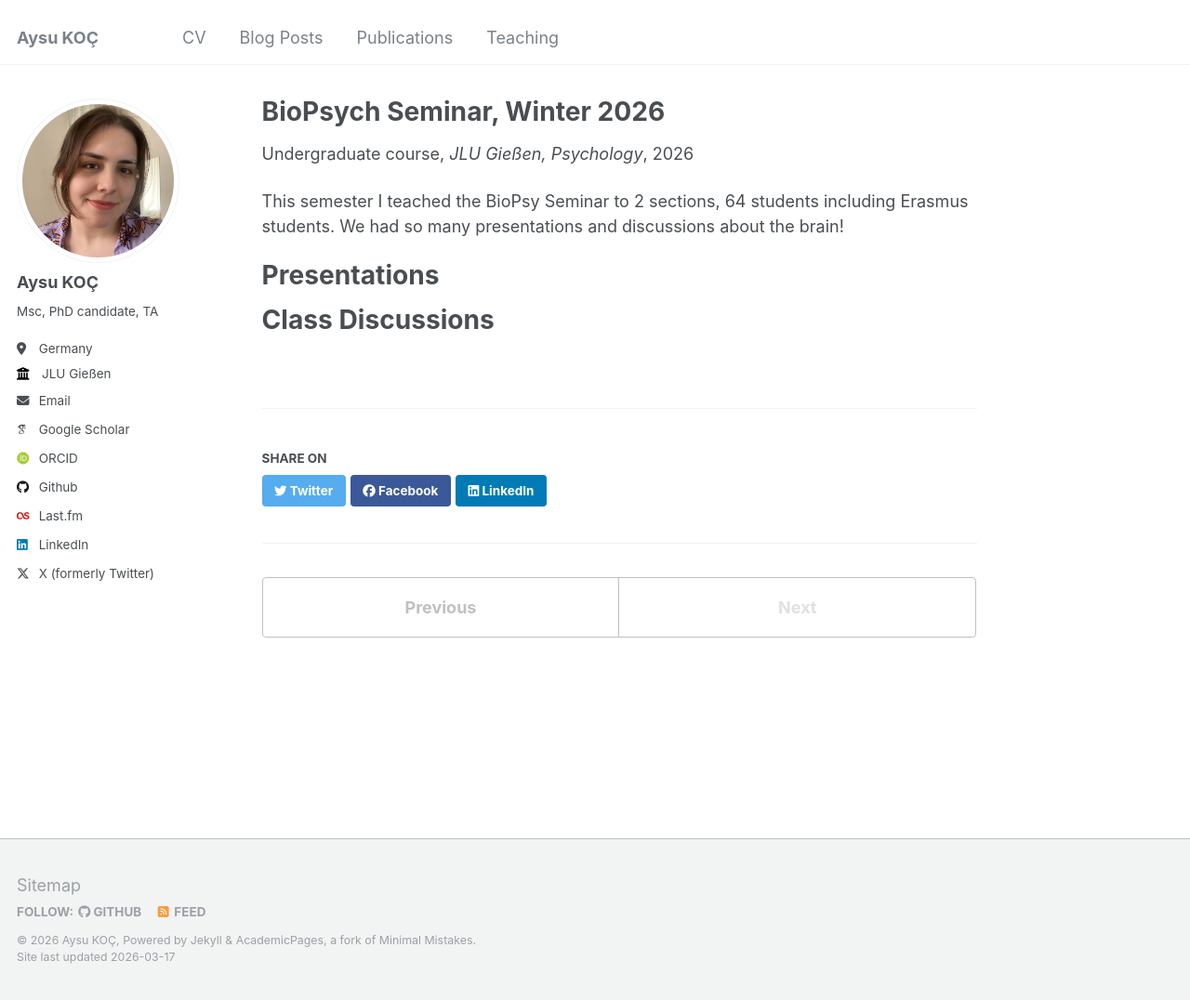
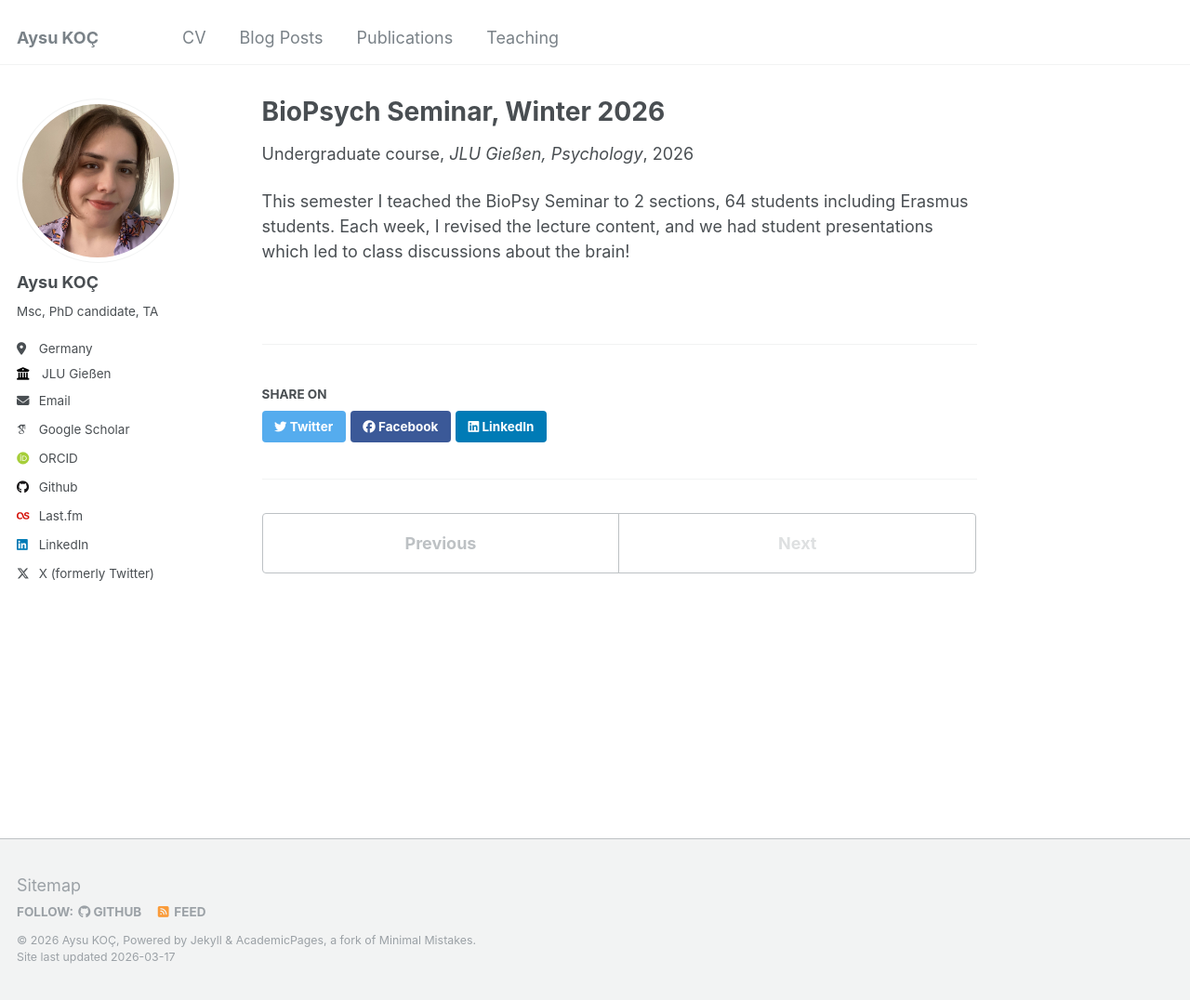
Before and after one commit to aysukoc/aysukoc.github.io, a Jekyll site: the page built from _teaching/2025-26-winter-teaching-2.md, in a window 1280 px wide and 1076 px high. Shown: the whole window at 93% size. Built offline with Jekyll 4.4.1, drawn with Linux system fonts in a browser that asks for light colours; some web fonts are replaced.

Commit message:
Update 2025-26-winter-teaching-2.md

```diff
--- a/_teaching/2025-26-winter-teaching-2.md
+++ b/_teaching/2025-26-winter-teaching-2.md
@@ -8,10 +8,4 @@ date: 2026-03-17
 location: "Gießen, Germany"
 ---
 
-This semester I teached the BioPsy Seminar to 2 sections, 64 students including Erasmus students. We had so many presentations and discussions about the brain!
-
-Presentations
-======
-
-Class Discussions
-======
+This semester I teached the BioPsy Seminar to 2 sections, 64 students including Erasmus students. Each week, I revised the lecture content, and we had student presentations which led to class discussions about the brain!
```
